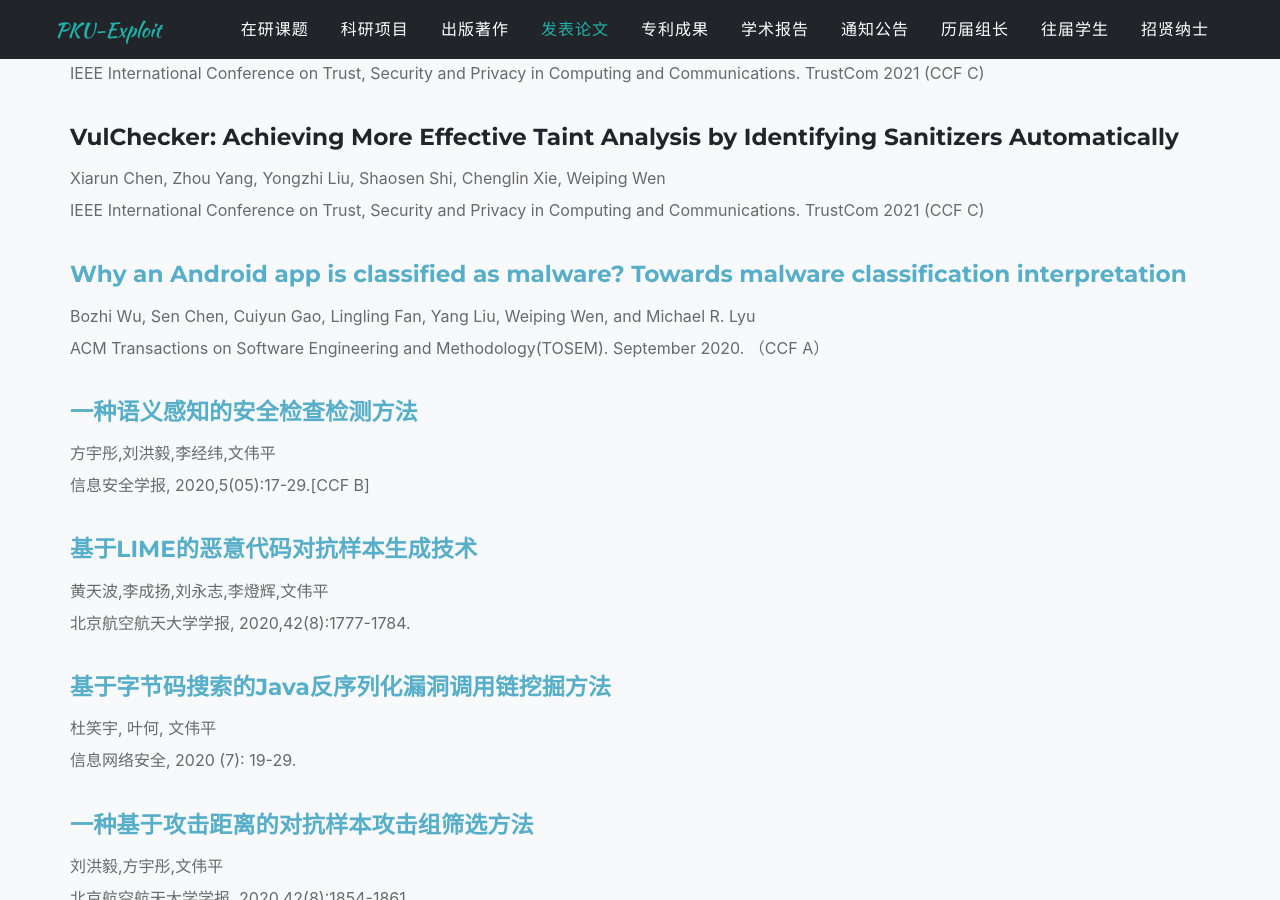
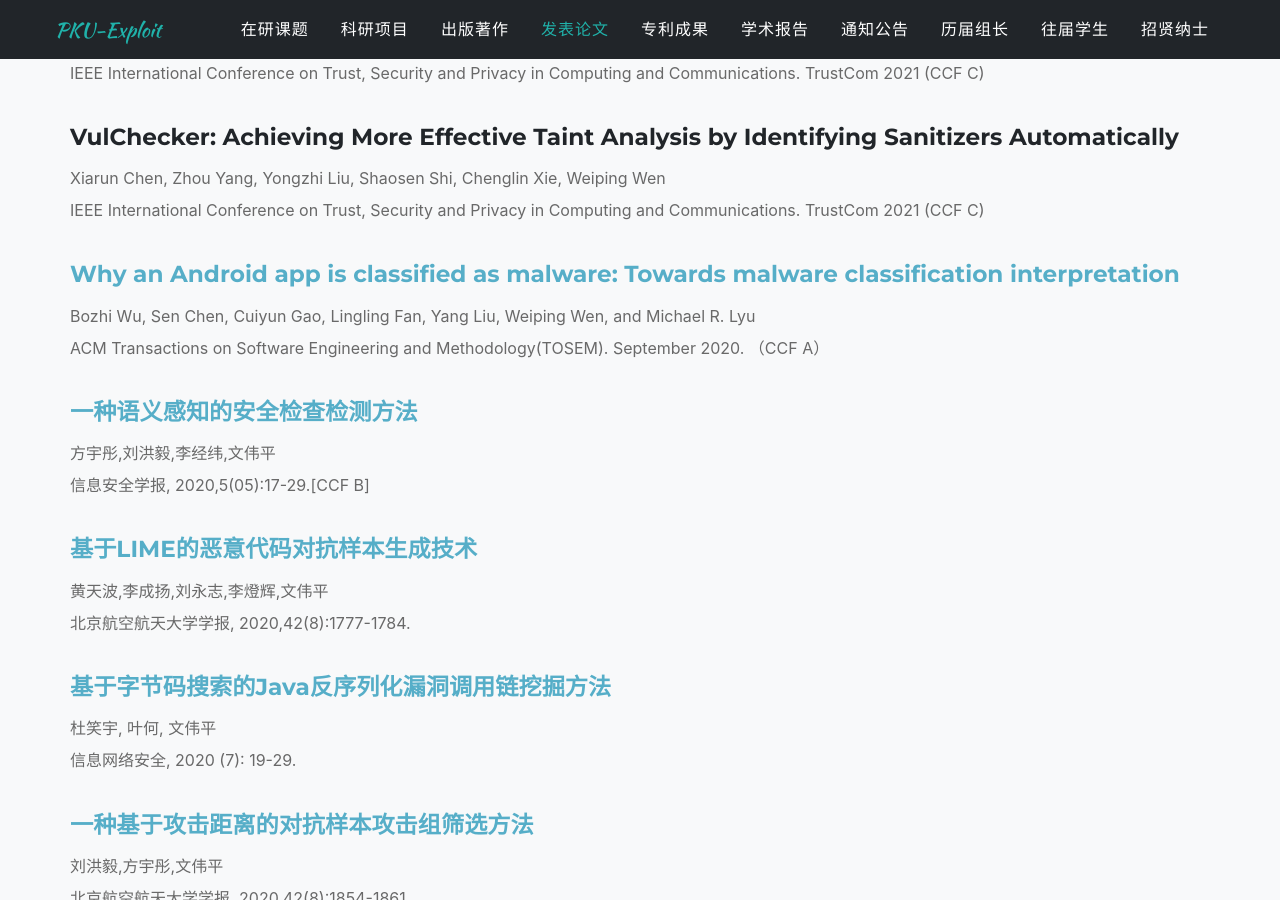
Before and after one commit to xxycfhb/xxycfhb.github.io, a Jekyll site: the page built from pages/paper.html, in a window 1280 px wide and 900 px high, scrolled down 598 px. Built offline with Jekyll 4.4.1, drawn with Linux system fonts in a browser that asks for light colours; some web fonts are replaced.

Commit message:
wu bozhi

```diff
--- a/_data/sitetext.yml
+++ b/_data/sitetext.yml
@@ -703,7 +703,7 @@ paper:
         url:
         download:
 
-      - title: "Why an Android app is classified as malware? Towards malware classification interpretation"
+      - title: "Why an Android app is classified as malware: Towards malware classification interpretation"
         name: "Bozhi Wu, Sen Chen, Cuiyun Gao, Lingling Fan, Yang Liu, Weiping Wen, and Michael R. Lyu"
         source: "ACM Transactions on Software Engineering and Methodology(TOSEM). September 2020. （CCF A）"
         url: "/files/paper23.pdf"
```
Also changed, not shown: _posts/notice/2021-09-08-notice-10.md (+1 -1 lines), 1 other file.
